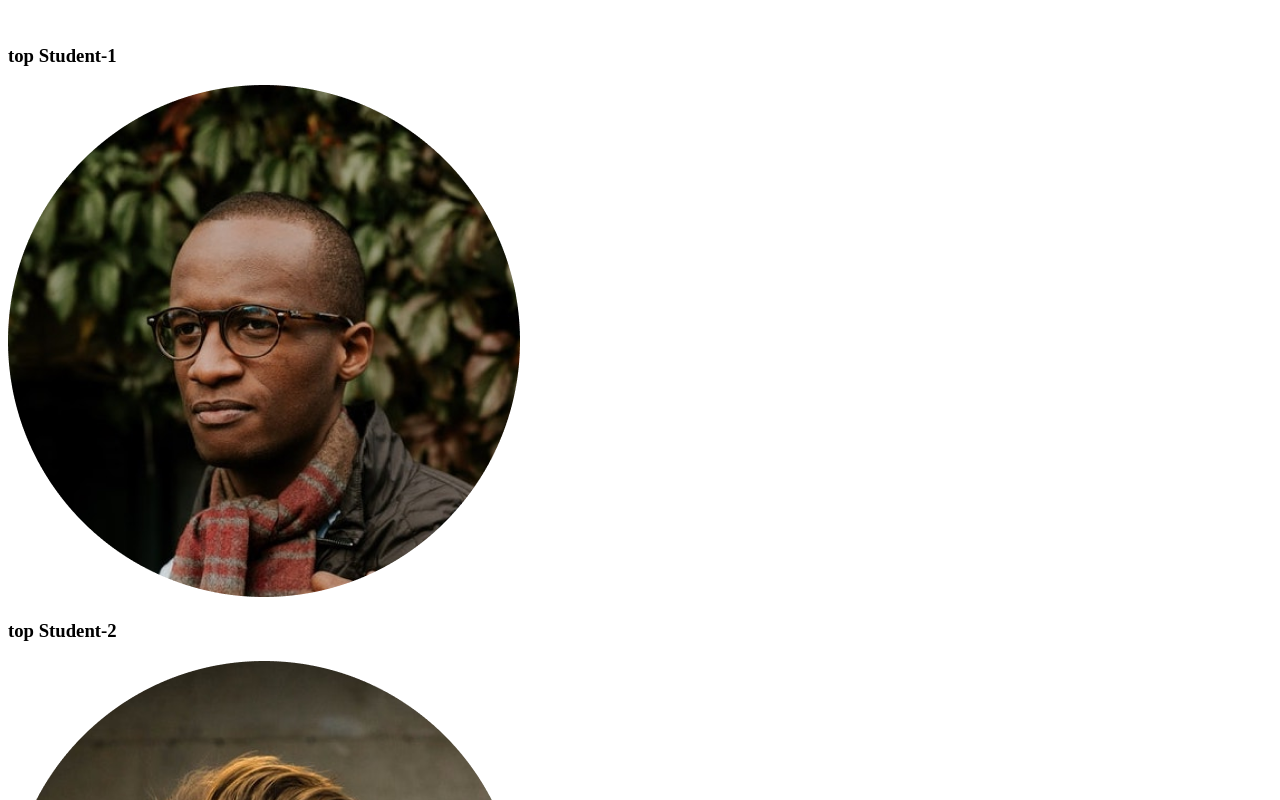
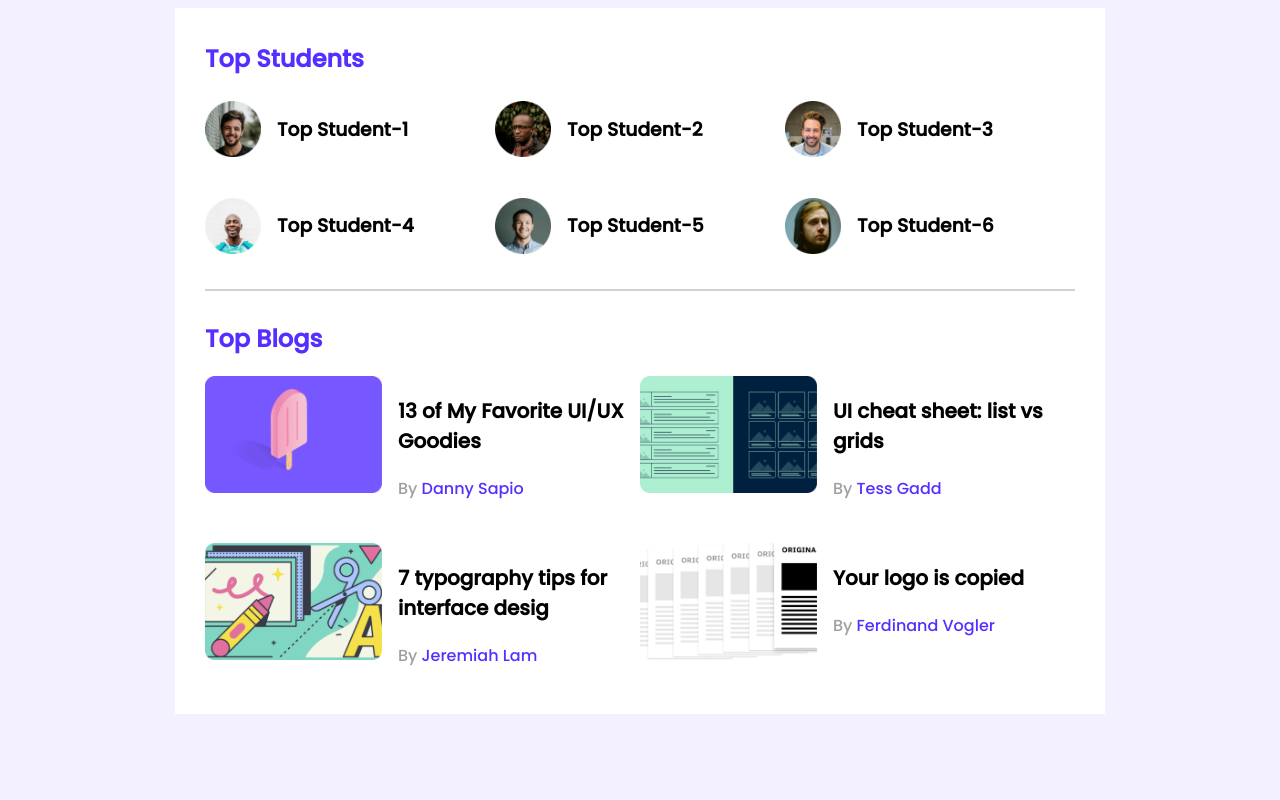
Before and after one commit to codemansunny/Topper-board-css3, a plain HTML site: page index.html in a window 1280 px wide. Shown: the top 800 px of the page. Drawn offline with Linux system fonts and the light colour scheme.

Commit message:
version-1.1

```diff
--- a/css/style.css
+++ b/css/style.css
@@ -1,5 +1,92 @@
+/* Fonts */
+@import url('https://fonts.googleapis.com/css2?family=Poppins:wght@500&display=swap');
+
+/*----------------
+Semmier Style
+---------------- */
+body{
+    font-family: 'Poppins', sans-serif;
+    background-color: #F3F1FF;
+}
+
+main{
+    display: flex;
+    justify-content: center;
+}
+
+.container{
+    background-color: white;
+    width: 870px;
+    padding: 30px;
+}
+
 /* Top Student*/
+.section-title{
+    color: #562EFF;
+    font-size: 24px;
+    margin-top: 3px;
+}
+
 .students{
+    display: grid;
+    grid-template-columns: repeat(3, 1fr);
+    grid-row-gap: 30px;
+}
+
+.student{
     display: flex;
-    grid-template-columns: repeat(3, 1fr);
+    align-items: center;
+    font-size: 16px;
 }
+
+.student img{
+    width: 56px;
+    height: 56px;
+}
+
+.student-name{
+    margin-left: 16px;
+}
+
+hr{
+    border: 1px solid #D1D1D1;
+    margin-top: 30px;
+    margin-bottom: 30px;
+}
+
+/*---------------
+Top Blogs Style
+----------------*/
+.blogs{
+    display: grid;
+    grid-template-columns: repeat(2, 1fr);
+    grid-row-gap: 26px;
+}
+.blog{
+    display: flex;
+}
+
+.blog img{
+    width: 177px;
+    height: 117px;
+}
+
+.blog-details{
+    margin-left: 16px;
+}
+
+.blog-title{
+    font-size: 20px;
+}
+
+.blog-author{
+    color: #9f9f9f;
+    font-size: 16px;
+
+}
+
+.blog-author a{
+    text-decoration: none;
+    font-size: 16px;
+    color: #562EFF;
+}
--- a/index.html
+++ b/index.html
@@ -17,32 +17,79 @@
     <!-- main Stated -->
     <main>
         <!-- Top Studend And Top Blog -->
-        <section>
+        <section class="container">
             <div class="top-students">
-                <div class="stdents">
+                <h2 class="section-title">Top Students</h2>
+                <div class="students">
                     <div class="student">
-                        <img src="" alt="">
-                        <h3>top Student-1</h3>
+                        <img src="media/images/toppers/topper-1.png" alt="">
+                        <h3 class="student-name" class="student name">Top Student-1</h3>
                     </div>
                     <div class="student">
                         <img src="media/images/toppers/topper-2.png" alt="">
-                        <h3>top Student-2</h3>
+                        <h3 class="student-name" class="student name">Top Student-2</h3>
                     </div>
                     <div class="student">
                         <img src="media/images/toppers/topper-3.png" alt="">
-                        <h3>top Student-3</h3>
+                        <h3 class="student-name" class="student name">Top Student-3</h3>
                     </div>
                     <div class="student">
                         <img src="media/images/toppers/topper-4.png" alt="">
-                        <h3>top Student-4</h3>
+                        <h3 class="student-name" class="student name">Top Student-4</h3>
                     </div>
                     <div class="student">
                         <img src="media/images/toppers/topper-5.png" alt="">
-                        <h3>top Student-5</h3>
+                        <h3 class="student-name" class="student name">Top Student-5</h3>
                     </div>
                     <div class="student">
                         <img src="media/images/toppers/topper-6.png" alt="">
-                        <h3>top Student-6</h3>
+                        <h3 class="student-name" class="student name">Top Student-6</h3>
+                    </div>
+                </div>
+                <hr>
+                <div class="top-blogs">
+                    <h2 class="section-title">Top Blogs</h2>
+                    <div class="blogs">
+                        <article class="blog">
+                            <div class="thumbnail">
+                                <img src="media/images/blogs/blog-1.png" alt="">
+                            </div>
+                            <div class="blog-details">
+                                <h3 class="blog-title">13 of My Favorite
+                                    UI/UX Goodies</h3>
+                                <p class="blog-author">By <a href="http://">Danny Sapio</a> </p>
+                            </div>
+                        </article>
+                        <article class="blog">
+                            <div class="thumbnail">
+                                <img src="media/images/blogs/blog-2.png" alt="">
+                            </div>
+                            <div class="blog-details">
+                                <h3 class="blog-title">UI cheat sheet:
+                                    list vs grids</h3>
+                                <p class="blog-author">By <a href="http://"> Tess Gadd</a> </p>
+                            </div>
+                        </article>
+                        <article class="blog">
+                            <div class="thumbnail">
+                                <img src="media/images/blogs/blog-3.png" alt="">
+                            </div>
+                            <div class="blog-details">
+                                <h3 class="blog-title">7 typography tips
+                                    for interface desig</h3>
+                                <p class="blog-author">By <a href="http://">Jeremiah Lam</a> </p>
+                            </div>
+                        </article>
+                        <article class="blog">
+                            <div class="thumbnail">
+                                <img src="media/images/blogs/blog-4.png" alt="">
+                            </div>
+                            <div class="blog-details">
+                                <h3 class="blog-title">Your logo is
+                                    copied</h3>
+                                <p class="blog-author">By <a href="http://">Ferdinand Vogler</a> </p>
+                            </div>
+                        </article>
                     </div>
                 </div>
             </div>
```
Also changed, not shown: 1 other file.
